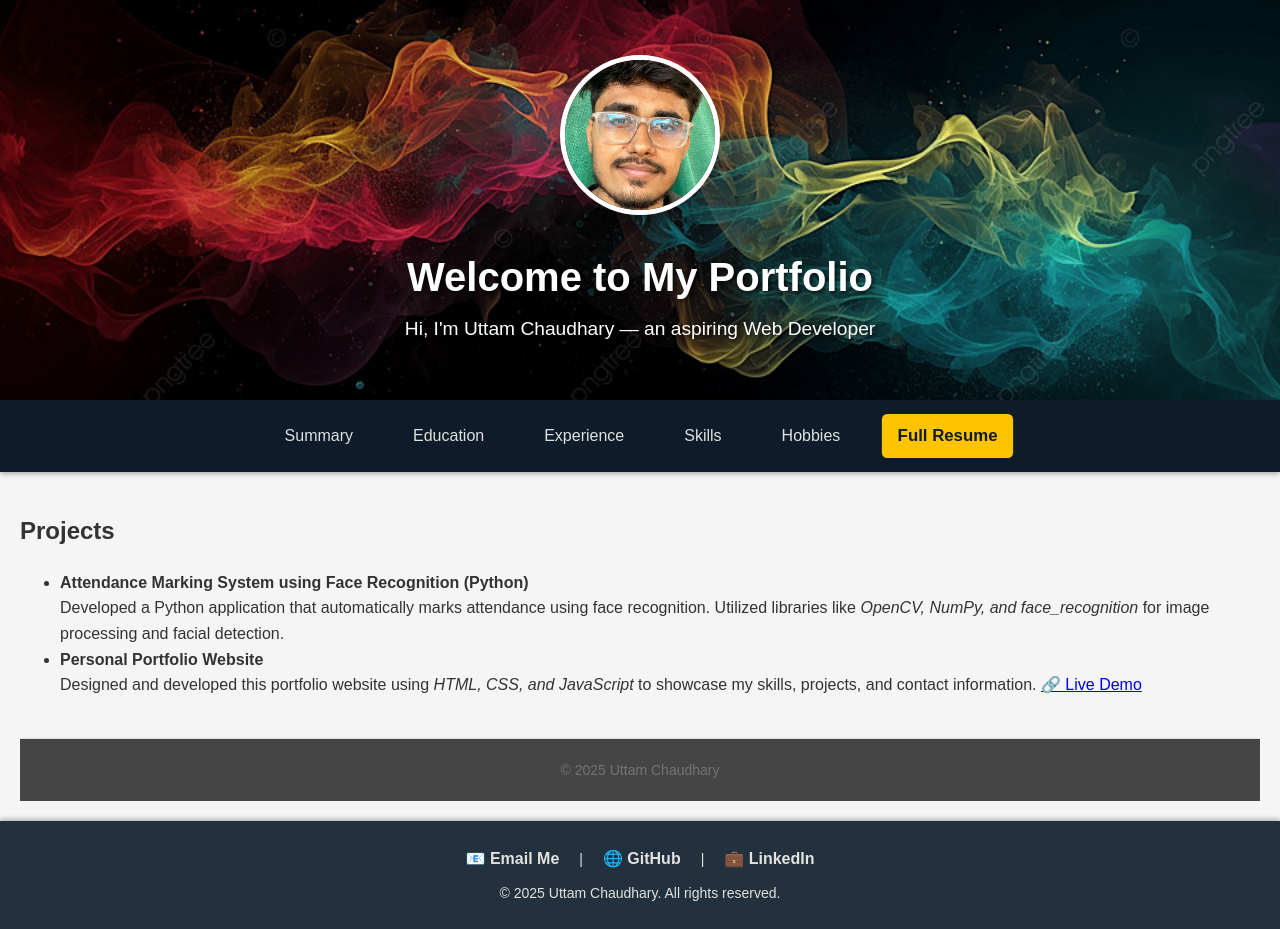
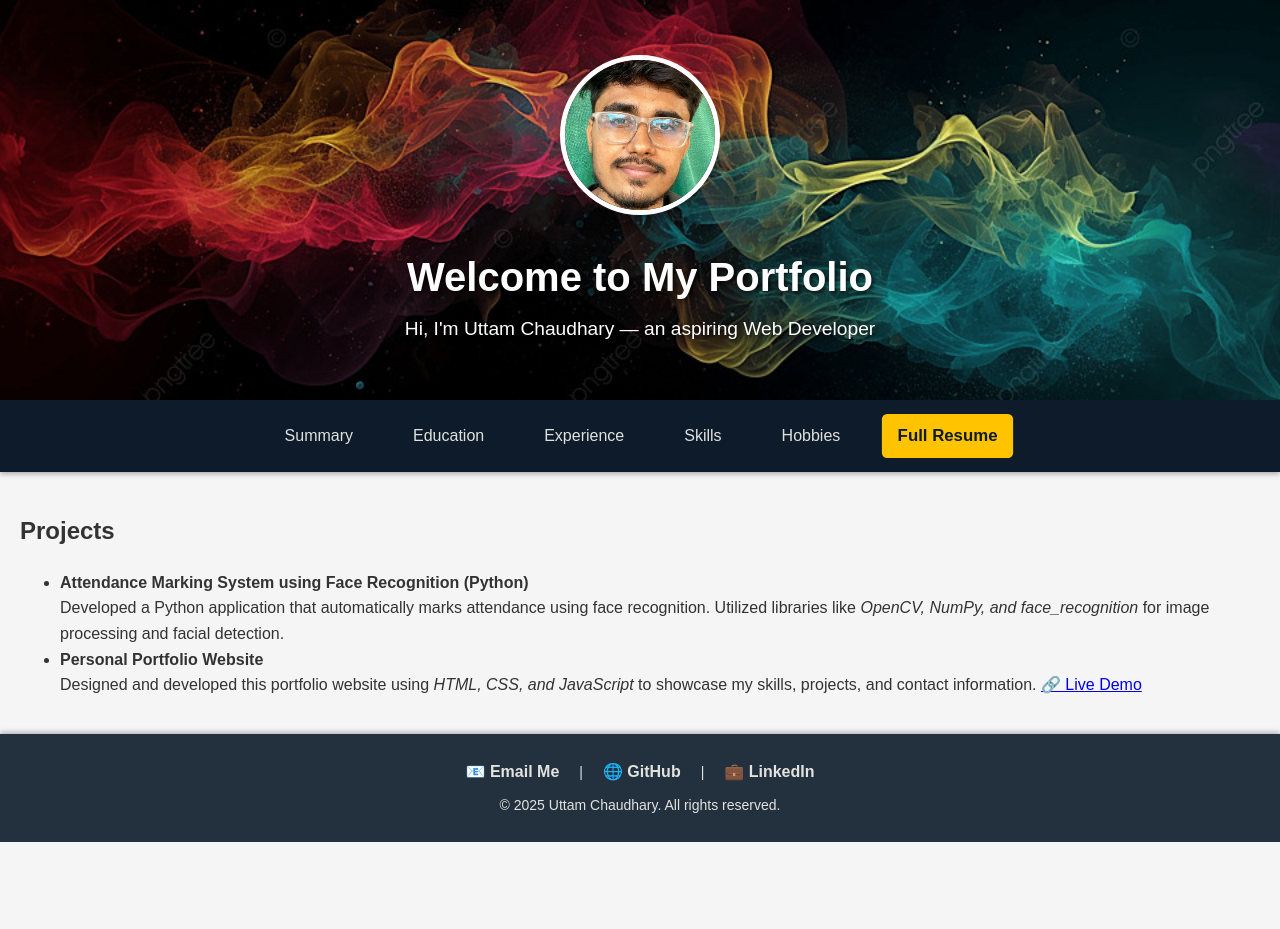
Before and after one commit to Uttam7276/uttam-portfolio, a React (Vite) app: page /resume in a window 1280 px wide. After the commit the page ends 842 px from the top, so only its background shows below. Built offline with nearby package versions, Linux system fonts and the light colour scheme; the HTML template or start-up script is replaced by a standard one.

Commit message:
updated and deleted the extra footer with copywright icon

```diff
--- a/src/pages/Education.jsx
+++ b/src/pages/Education.jsx
@@ -31,9 +31,6 @@
         </tbody>
       </table>
     </section>
-    <footer style="text-align:center; padding: 20px; color: #666; font-size: 14px; border-top: 1px solid #ddd; margin-top: 40px;">
-      © 2025 Uttam Chaudhary
-    </footer>
   `;
 
   return <div dangerouslySetInnerHTML={{ __html: html }} />;
--- a/src/pages/Experience.jsx
+++ b/src/pages/Experience.jsx
@@ -23,10 +23,6 @@
         <p>Working on personal projects and continuously learning new tools, frameworks, and technologies in web development.</p>
       </div>
     </section>
-
-    <footer style="text-align:center; padding: 20px; color: #666; font-size: 14px; border-top: 1px solid #ddd; margin-top: 40px;">
-      © 2025 Uttam Chaudhary
-    </footer>
   `;
 
   return <div dangerouslySetInnerHTML={{ __html: html }} />;
--- a/src/pages/Hobbies.jsx
+++ b/src/pages/Hobbies.jsx
@@ -13,9 +13,6 @@
       <li>Music 🎵</li>
     </ul>
   </section>
-<footer style="text-align:center; padding: 20px; color: #666; font-size: 14px; border-top: 1px solid #ddd; margin-top: 40px;">
-  © 2025 Uttam Chaudhary
-</footer>
 `;
   return <div dangerouslySetInnerHTML={{__html: html}}/>;
 }
--- a/src/pages/Resume.jsx
+++ b/src/pages/Resume.jsx
@@ -17,9 +17,6 @@
         </li>
     </ul>
   </section>
-<footer style="text-align:center; padding: 20px; color: #666; font-size: 14px; border-top: 1px solid #ddd; margin-top: 40px;">
-  © 2025 Uttam Chaudhary
-</footer>
 `;
   return <div dangerouslySetInnerHTML={{__html: html}} />;
 }
--- a/src/pages/Skills.jsx
+++ b/src/pages/Skills.jsx
@@ -21,9 +21,6 @@
       <div className="progress"><div style="width: 70%"></div></div>
     </div>
   </section>
-<footer style="text-align:center; padding: 20px; color: #666; font-size: 14px; border-top: 1px solid #ddd; margin-top: 40px;">
-  © 2025 Uttam Chaudhary
-</footer>
 `;
   return <div dangerouslySetInnerHTML={{__html: html}} />;
 }
--- a/src/pages/Summary.jsx
+++ b/src/pages/Summary.jsx
@@ -10,9 +10,6 @@
       Beyond coding, I stay curious about emerging trends in AI, blockchain, and DevOps practices, which helps me keep my development approach future-ready. I also enjoy collaborating in teams, contributing to open-source projects, and continuously enhancing my problem-solving skills through coding competitions and hackathons.
     </p>
   </section>
-<footer style="text-align:center; padding: 20px; color: #666; font-size: 14px; border-top: 1px solid #ddd; margin-top: 40px;">
-  © 2025 Uttam Chaudhary
-</footer>
 `;
   return <div dangerouslySetInnerHTML={{__html: html}} />;
 }
```
